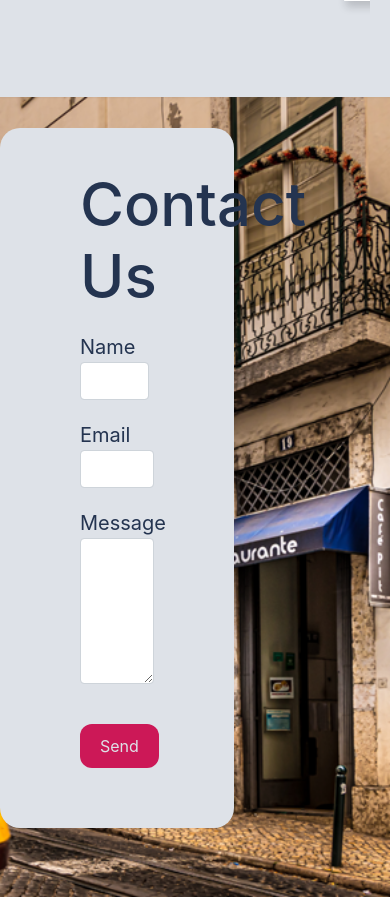
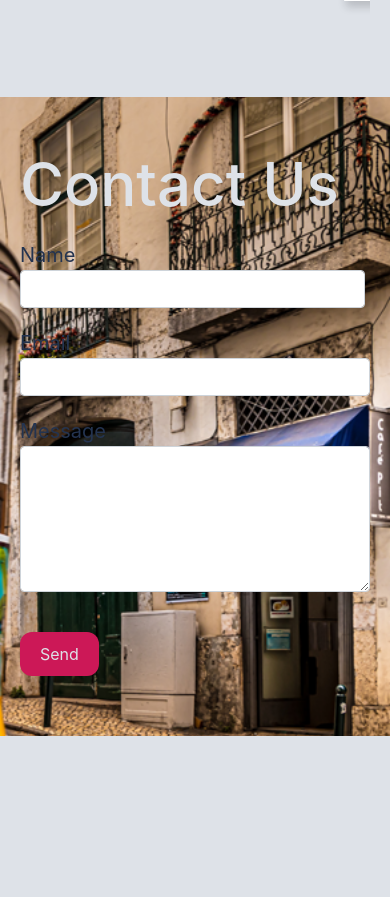
Before and after one commit to ecpieritz/next-trip, a Vue app: page / in a window 390 px wide. Shown: the part 7900-8797 px from the top of the page. After the commit the page ends 8636 px from the top, so only its background shows below. Built offline with nearby package versions, Linux system fonts and the light colour scheme.

Commit message:
Added Contact responssive

```diff
--- a/src/components/ContactUs.vue
+++ b/src/components/ContactUs.vue
@@ -54,12 +54,6 @@ export default {
     border-radius: 20px;
   }
 
-  h4 {
-    margin: 40px 0 60px;
-    width: 70%;
-    line-height: 1.5;
-  }
-
   .form-group{
     margin-top: 20px;
     label{
@@ -80,6 +74,19 @@ export default {
       margin-top: 40px;
   }
 
+  @media(max-width: 780px) {
+    height: auto;
 
+    .nt-color__bg__white {
+      width: 100%;
+      background-color: transparent;
+      padding: 20px 20px 60px;
+
+      h1 {
+        color: $nt-white;
+        width: 100%;
+      }
+    }
+  }
 }
 </style>
```
